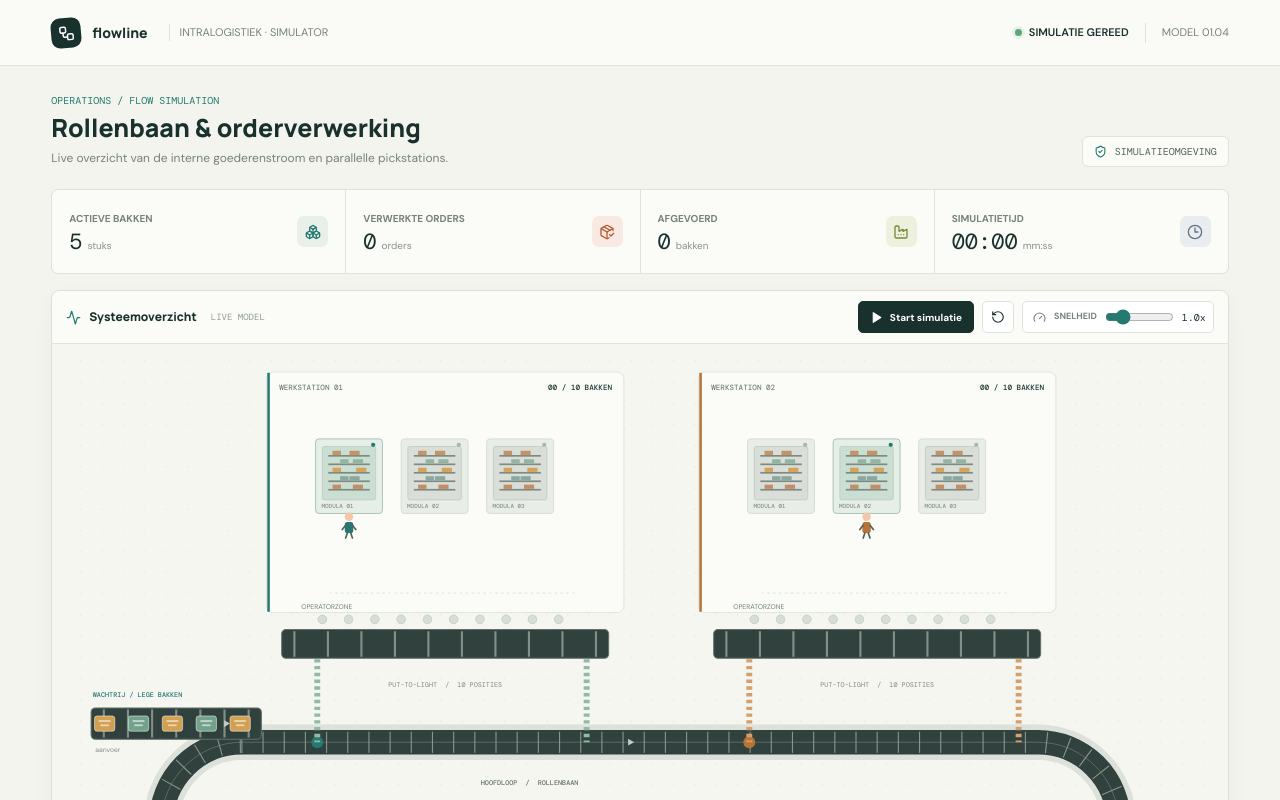
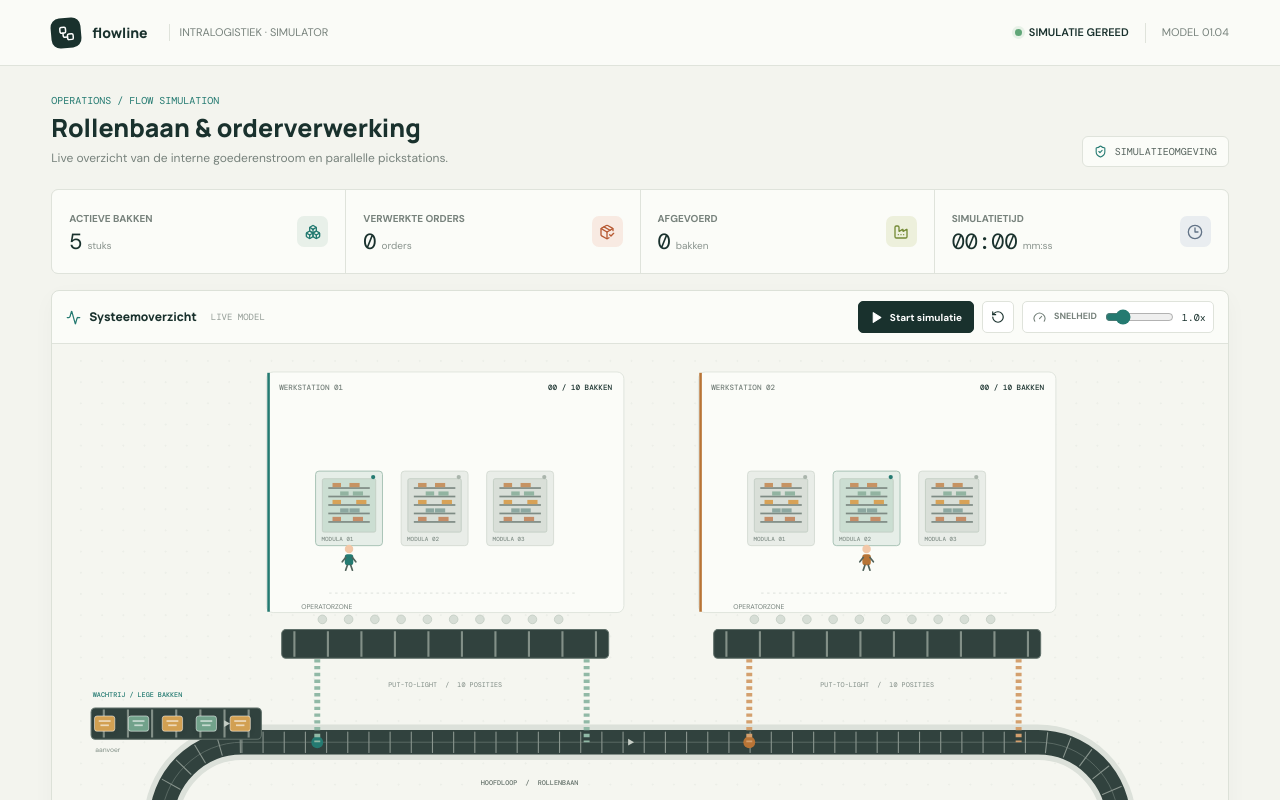
Before and after one commit to HenkV-000/Rollenbaan-simul, a React (Vite) app: page / in a window 1280 px wide. Shown: the top 800 px of the page. Built offline with nearby package versions, Linux system fonts and the light colour scheme.

Commit message:
afstand tot Modula aanpassen

```diff
--- a/src/ConveyorCanvas.tsx
+++ b/src/ConveyorCanvas.tsx
@@ -143,7 +143,7 @@ function drawStation(ctx: CanvasRenderingContext2D, station: Station, engine: Si
   ctx.fillText(`${String(load).padStart(2, '0')} / 10 BAKKEN`, cardX + cardW - 14, 54);
   ctx.textAlign = 'left';
 
-  const vlmY = 112;
+  const vlmY = 150;
   for (let index = 0; index < 3; index += 1) {
     const x = startX + 22 + index * 101;
     drawVlm(ctx, x, vlmY, index + 1, station.operator.vlmIndex === index && station.operator.phase === 'at-vlm');
--- a/src/simulationEngine.ts
+++ b/src/simulationEngine.ts
@@ -80,7 +80,7 @@ const OPERATOR_SPEED = 105;
 const VLM_FIRST_CENTER_OFFSET = 61.5;
 const VLM_SPACING = 101;
 const VLM_COUNT = 3;
-const OPERATOR_HOME_Y = 216;
+const OPERATOR_HOME_Y = 254;
 
 function createOperator(station: Station, vlmIndex = station.id): Operator {
   const fromX = station.startX + VLM_FIRST_CENTER_OFFSET + vlmIndex * VLM_SPACING;
```
